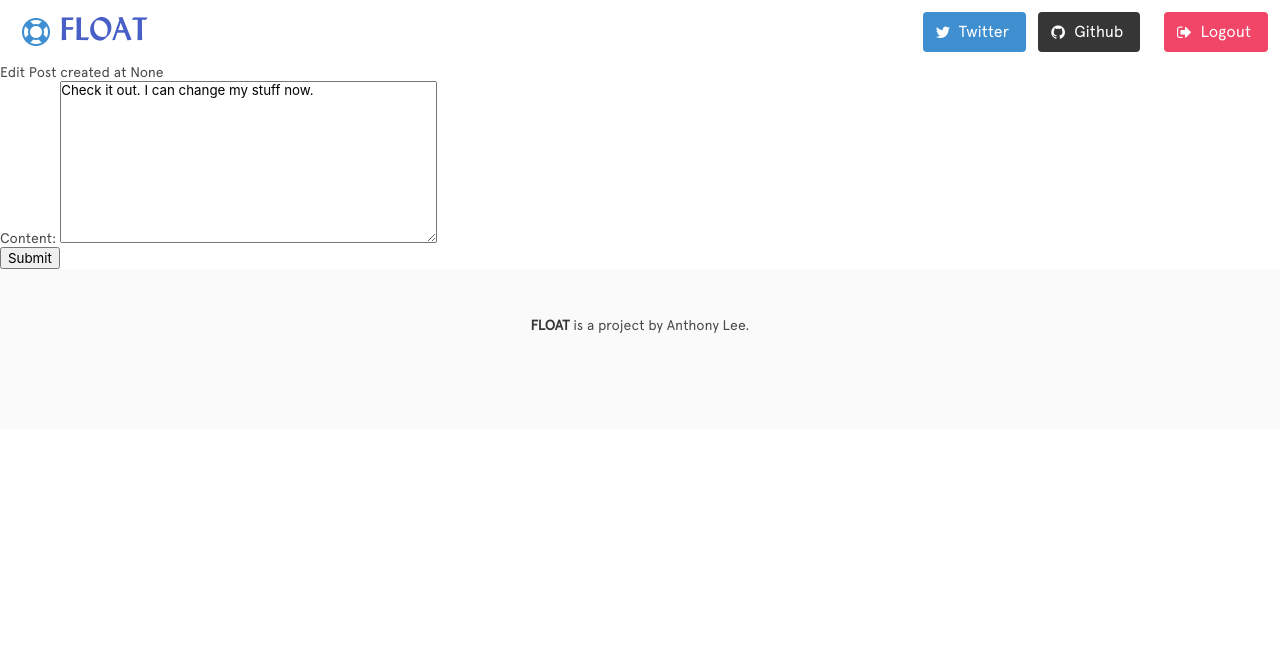
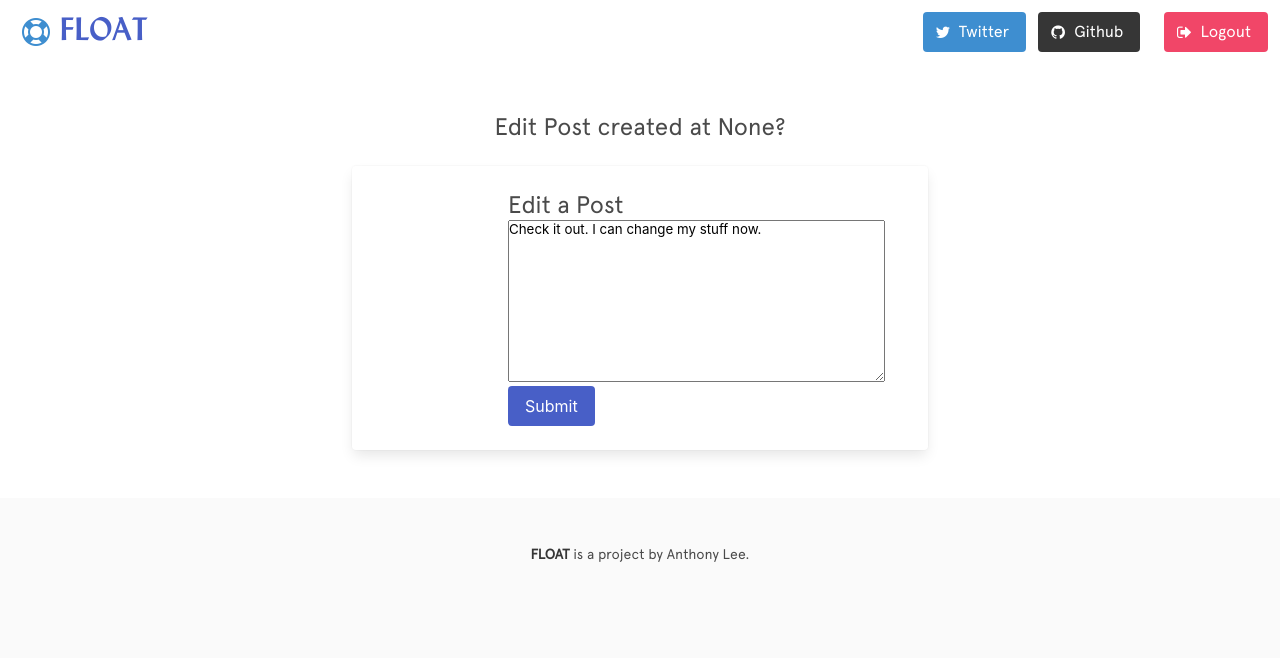
Before and after one commit to alee792/microblog-django, a Django app: page /posts/1/edit/ in a window 1280 px wide. Shown: the top 658 px of the page. Run offline with Django 3.2, Linux system fonts and the light colour scheme; a user stored in the database is signed in; data comes from the database, SQL or seed files in the repository; both versions use the stored data as it was after the commit; some libraries are stand-ins or nearby versions.

Commit message:
Add deletion page and create update page

```diff
--- a/posts/templates/post_update.html
+++ b/posts/templates/post_update.html
@@ -1,11 +1,23 @@
-
-{% extends 'base.html' %}
-
-{% block content %}
-    <h1>Edit Post created at {{ post.created_at }}</h1>
-    <form role="form" action="" method="post">
-        {% csrf_token %}
-        {{ form.as_p }}
-        <button type="submit">Submit</button>
-    </form>
+{% extends 'base.html' %} {% block content %}
+<section class="section">
+    <div class="container">
+        <div class="level">
+            <h1 class="is-size-4 level-item">Edit Post created at {{ post.created_at }}?</h1>
+        </div>
+        <div class="card django-card">
+                <!-- The form to submit a post -->
+                <div class="card-content">
+                    <div class="field django-form">
+                        <h1 class="is-size-4">Edit a Post</h1>
+                        <div class="control">
+                            <form role="form" action="" method="post">
+                                {% csrf_token %} {{ form.as_p }}
+                                <input class="button is-link" type="submit" value="Submit" />
+                            </form>
+                        </div>
+                    </div>
+                </div>
+            </div>
+    </div>
+</section>
 {% endblock content %}
--- a/posts/views.py
+++ b/posts/views.py
@@ -85,3 +85,4 @@
 class PostDeleteView(LoginRequiredMixin, DeleteView):
     model = Post
     success_url='/'
+    template_name = "post_delete.html"
```
Also changed, not shown: posts/templates/post_delete.html (added, +46 -0 lines), db.sqlite3.
